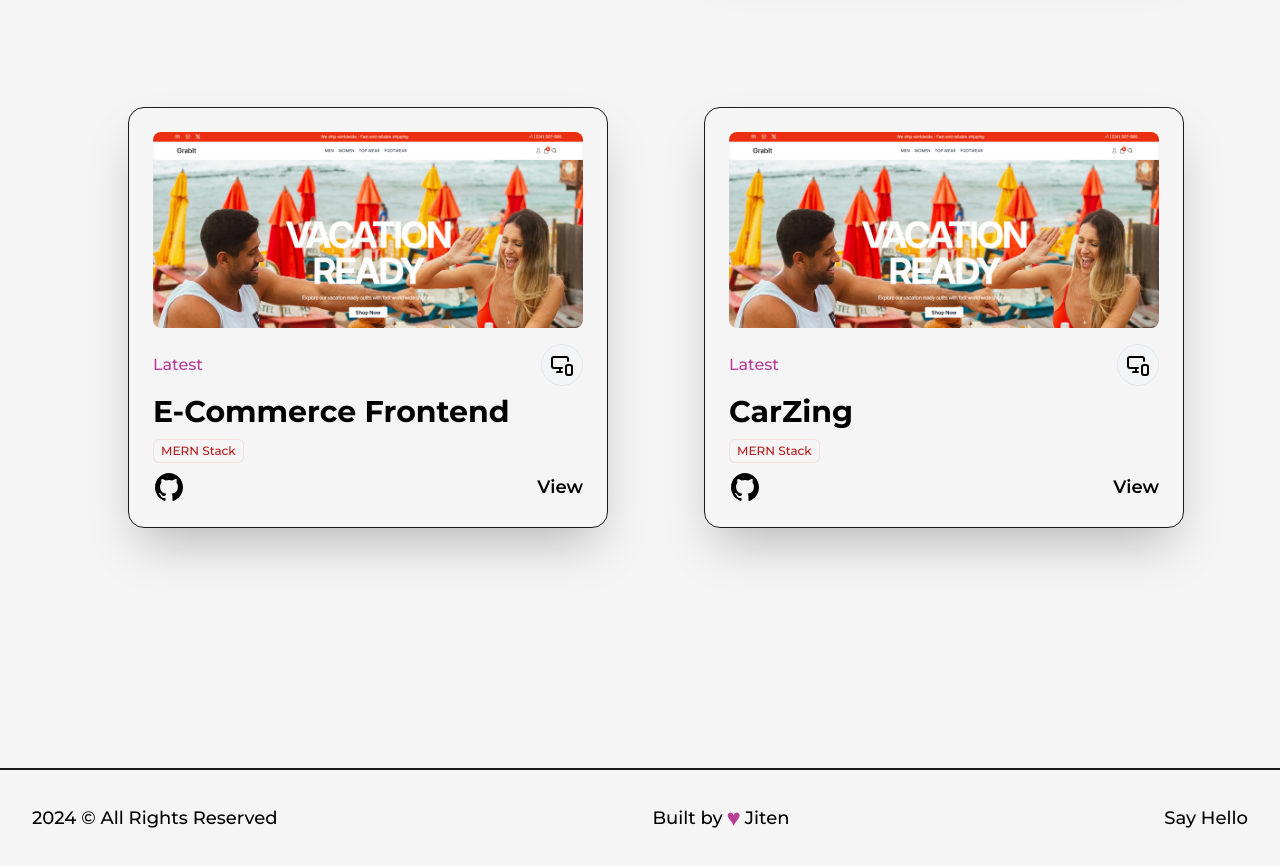
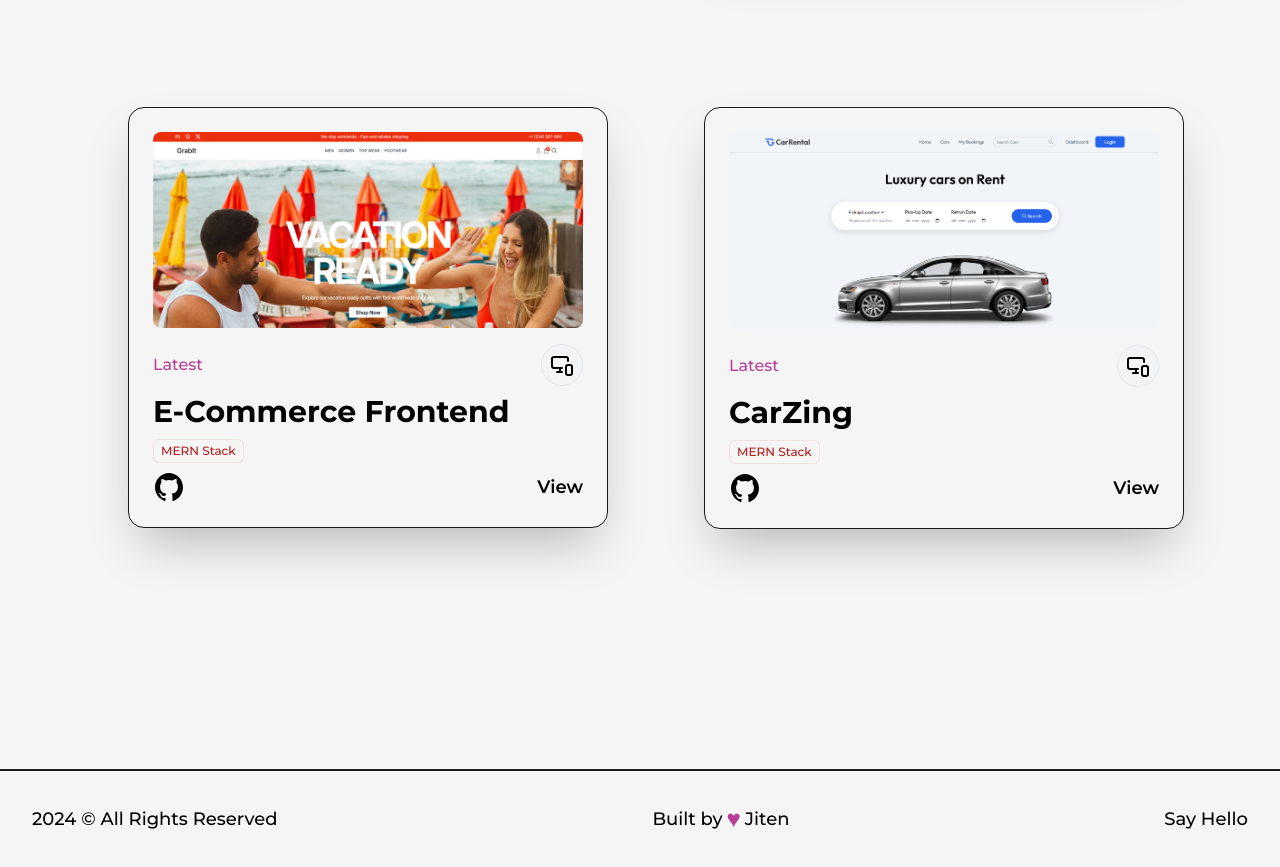
Before and after one commit to Jitam/nextPortfolio, a Next.js app: page /projects in a window 1280 px wide. Shown: the part 3220-4087 px from the top of the page. Built offline with nearby package versions, Linux system fonts and the light colour scheme.

Commit message:
car zing image updated

```diff
--- a/src/pages/projects.js
+++ b/src/pages/projects.js
@@ -12,6 +12,7 @@ import featuredProject4 from "../../public/images/projects/anitra/img1.png";
 import featuredProject5 from "@/../public/images/projects/aiEmail/aiEmail.png";
 import featuredProject6 from "@/../public/images/projects/grabIt/grabit.png";
 import featuredProject7 from "@/../public/images/projects/hyrophonic/hydrophonic_1.jpg";
+import featuredProject8 from "@/../public/images/projects/car-zing/car-zing.png";
 import { motion } from "framer-motion";
 import TransitionEffect from "@/components/TransitionEffect";
 import { LuMonitorSmartphone, LuSmartphone } from "react-icons/lu";
@@ -253,7 +254,7 @@ const projects = () => {
               <CustomProject
                 title={"CarZing"}
                 type={"Latest"}
-                img={featuredProject6}
+                img={featuredProject8}
                 summary={``}
                 link={"https://car-zing.vercel.app"}
                 github={"/"}
```
Also changed, not shown: public/images/projects/car-zing/car-zing.png (added).
